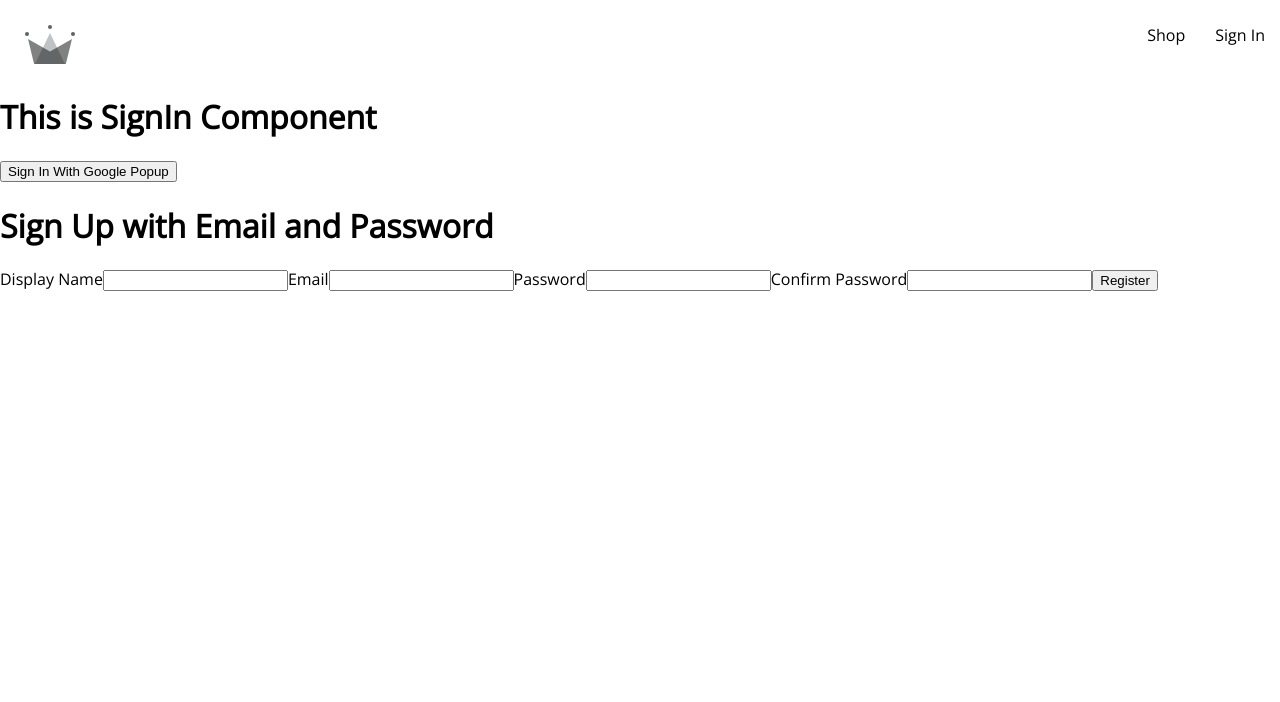
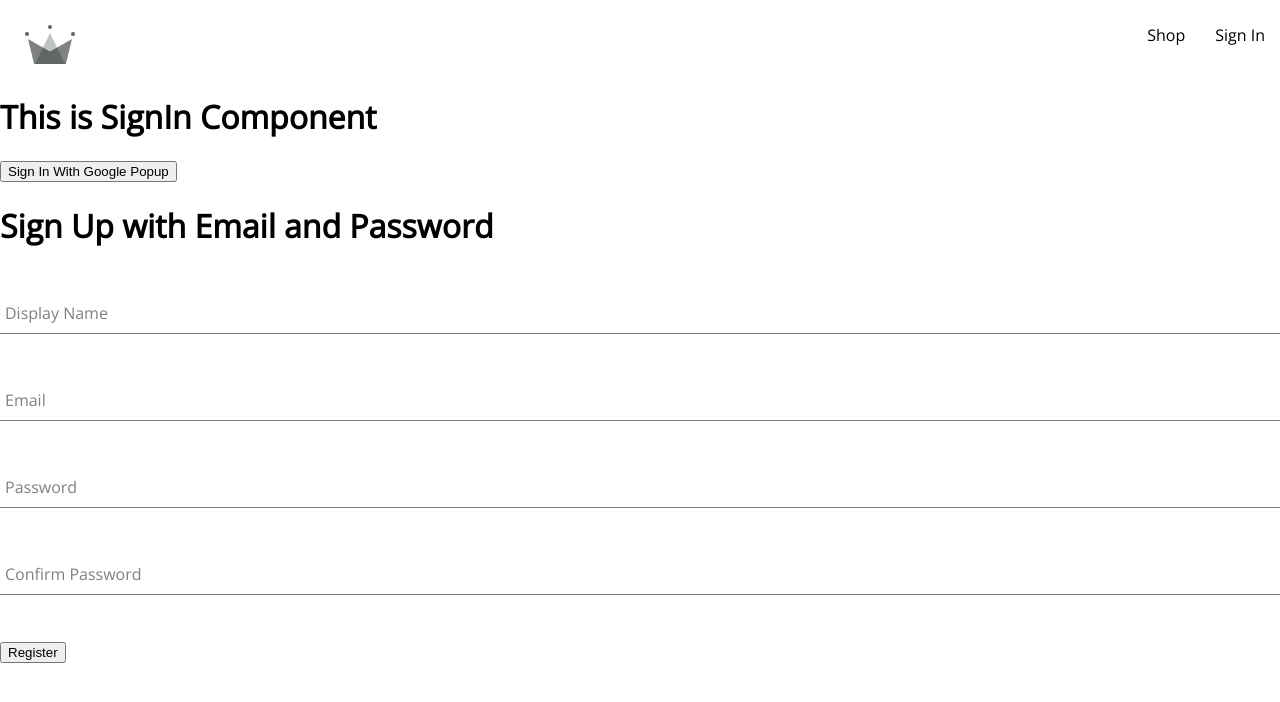
Before and after one commit to ChillYao/React-Crown-Clothing, a React (Create React App) app: page /signin in a window 1280 px wide. Shown: the top 702 px of the page. Built offline with nearby package versions, Linux system fonts and the light colour scheme.

Commit message:
refactor the input

```diff
--- a/src/components/form-input/form-input.component.jsx
+++ b/src/components/form-input/form-input.component.jsx
@@ -0,0 +1,21 @@
+import './form-input.style.scss';
+
+const FormInput = ({ label, ...otherProps }) => {
+    console.log(otherProps);
+    return (
+        <div className="group">
+            <input className="form-input" {...otherProps}></input>
+            {label && (
+                <label
+                    className={`${
+                        otherProps.value.length ? `shrink` : ``
+                    }  form-input-label`}
+                >
+                    {label}
+                </label>
+            )}
+        </div>
+    );
+};
+
+export default FormInput;
--- a/src/components/form-input/form-input.style.scss
+++ b/src/components/form-input/form-input.style.scss
@@ -0,0 +1,54 @@
+$sub-color: grey;
+$main-color: black;
+
+@mixin shrinkLabel {
+  top: -14px;
+  font-size: 12px;
+  color: $main-color;
+}
+
+.group {
+  position: relative;
+  margin: 45px 0;
+
+  .form-input {
+    background: none;
+    background-color: white;
+    color: $sub-color;
+    font-size: 18px;
+    padding: 10px 10px 10px 5px;
+    display: block;
+    width: 100%;
+    border: none;
+    border-radius: 0;
+    border-bottom: 1px solid $sub-color;
+    margin: 25px 0;
+
+    &:focus {
+      outline: none;
+    }
+
+    &:focus ~ .form-input-label {
+      @include shrinkLabel();
+    }
+  }
+
+  input[type='password'] {
+    letter-spacing: 0.3em;
+  }
+
+  .form-input-label {
+    color: $sub-color;
+    font-size: 16px;
+    font-weight: normal;
+    position: absolute;
+    pointer-events: none;
+    left: 5px;
+    top: 10px;
+    transition: 300ms ease all;
+
+    &.shrink {
+      @include shrinkLabel();
+    }
+  }
+}
--- a/src/components/sign-up-form/sign-up-form.component.jsx
+++ b/src/components/sign-up-form/sign-up-form.component.jsx
@@ -3,6 +3,7 @@
     createAuthUserWithEmailAndPassword,
     createUserDocumentFromAuth,
 } from '../../utils/firebase/firebase.utils';
+import FormInput from '../form-input/form-input.component';
 
 const defaultFormFields = {
     displayName: '',
@@ -62,38 +63,38 @@
         <div>
             <h1>Sign Up with Email and Password</h1>
             <form onSubmit={handleSubmit}>
-                <label>Display Name</label>
-                <input
+                <FormInput
+                    label="Display Name"
                     type="text"
                     required
                     onChange={handleChange}
                     name="displayName"
                     value={displayName}
-                ></input>
-                <label>Email</label>
-                <input
+                />
+                <FormInput
+                    label="Email"
                     type="email"
                     required
                     onChange={handleChange}
                     name="email"
                     value={email}
-                ></input>
-                <label>Password</label>
-                <input
+                />
+                <FormInput
+                    label="Password"
                     type="password"
                     required
                     onChange={handleChange}
                     name="password"
                     value={password}
-                ></input>
-                <label>Confirm Password</label>
-                <input
+                />
+                <FormInput
+                    label="Confirm Password"
                     type="password"
                     required
                     onChange={handleChange}
                     name="confirmPassword"
                     value={confirmPassword}
-                ></input>
+                />
                 <button type="submit">Register</button>
             </form>
         </div>
```
